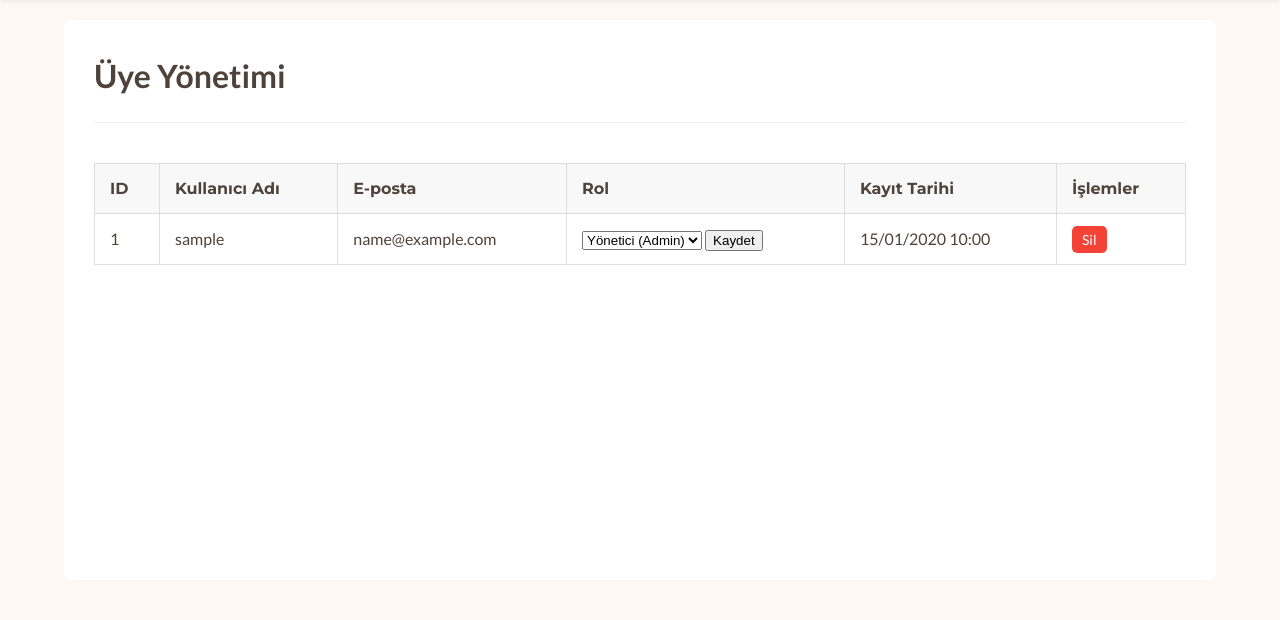
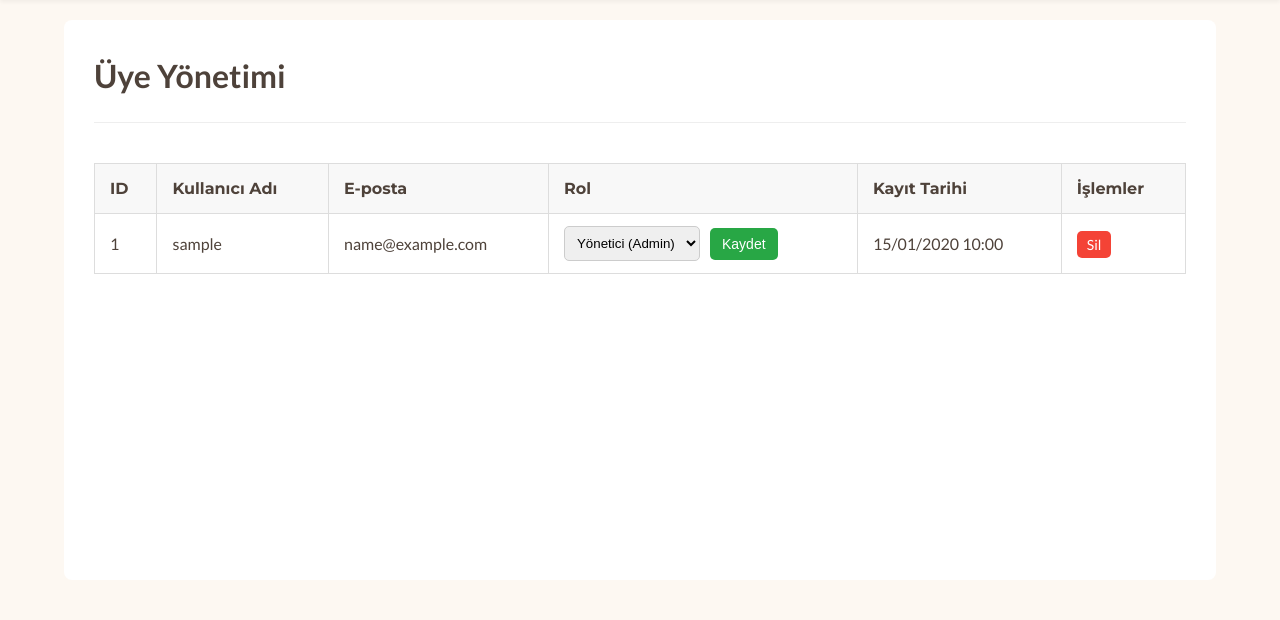
Before and after one commit to marasderi/maras, a PHP site: page /admin/users.php in a window 1280 px wide. Shown: the part 108-728 px from the top of the page. Run offline with PHP 8.4, Linux system fonts and the light colour scheme; the visitor is signed in with stand-in values (Sample User, id 1); tables that the repository leaves empty or names only in its code hold one stand-in row (values such as "Sample post").

Commit message:
Update style.css

```diff
--- a/assets/css/style.css
+++ b/assets/css/style.css
@@ -388,3 +388,26 @@ table th {
 }
 .admin-content-split .table-container { flex: 2; }
 .admin-content-split .form-container-split { flex: 1; }
+/* === USER MANAGEMENT ROLE FORM === */
+.role-form {
+    display: flex;
+    align-items: center;
+    gap: 10px;
+}
+.role-form select {
+    padding: 8px;
+    border-radius: 5px;
+    border: 1px solid #ccc;
+}
+.role-form button {
+    padding: 8px 12px;
+    border: none;
+    background-color: #28a745;
+    color: white;
+    border-radius: 5px;
+    cursor: pointer;
+    font-size: 14px;
+}
+.role-form button:hover {
+    background-color: #218838;
+}
```
